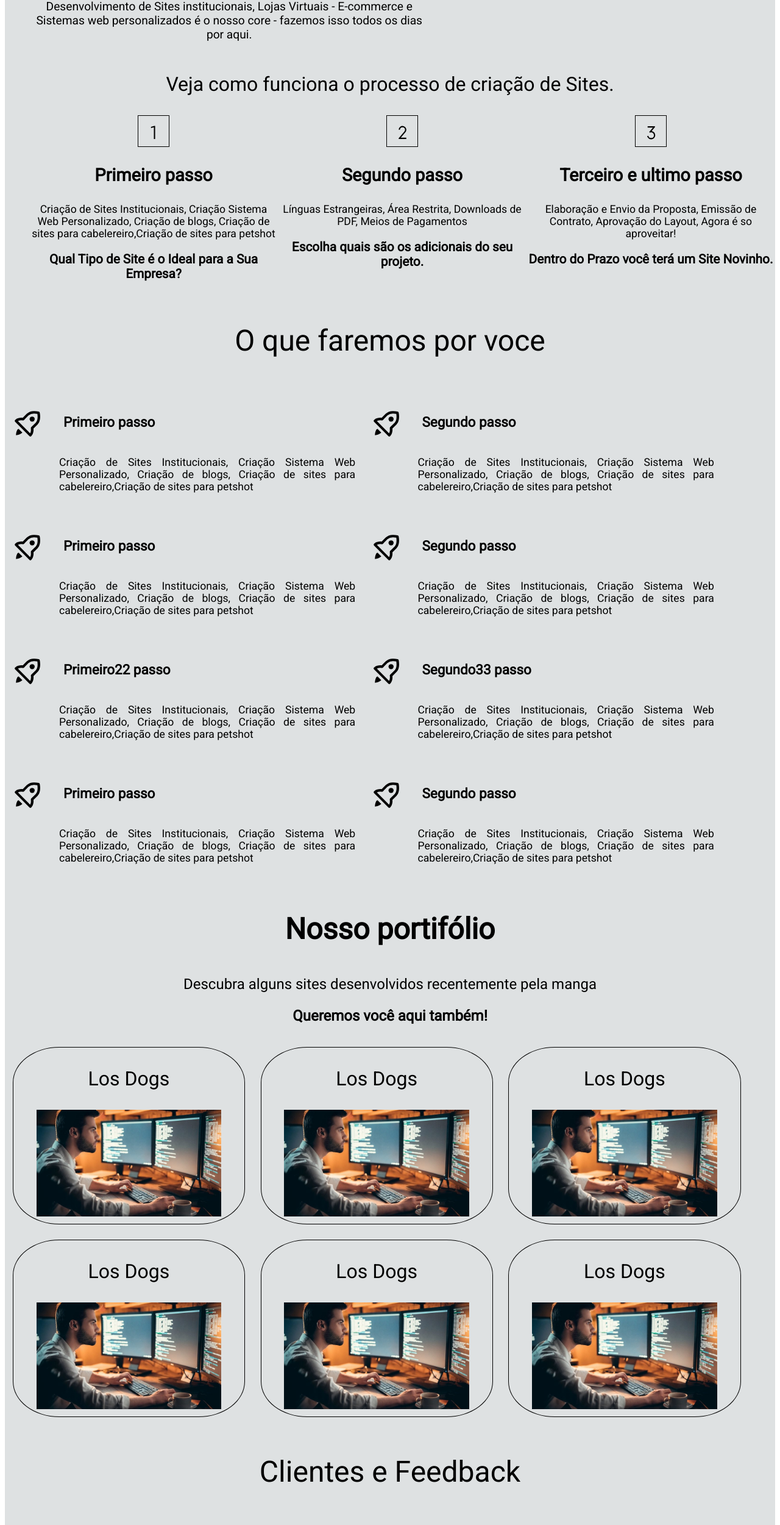
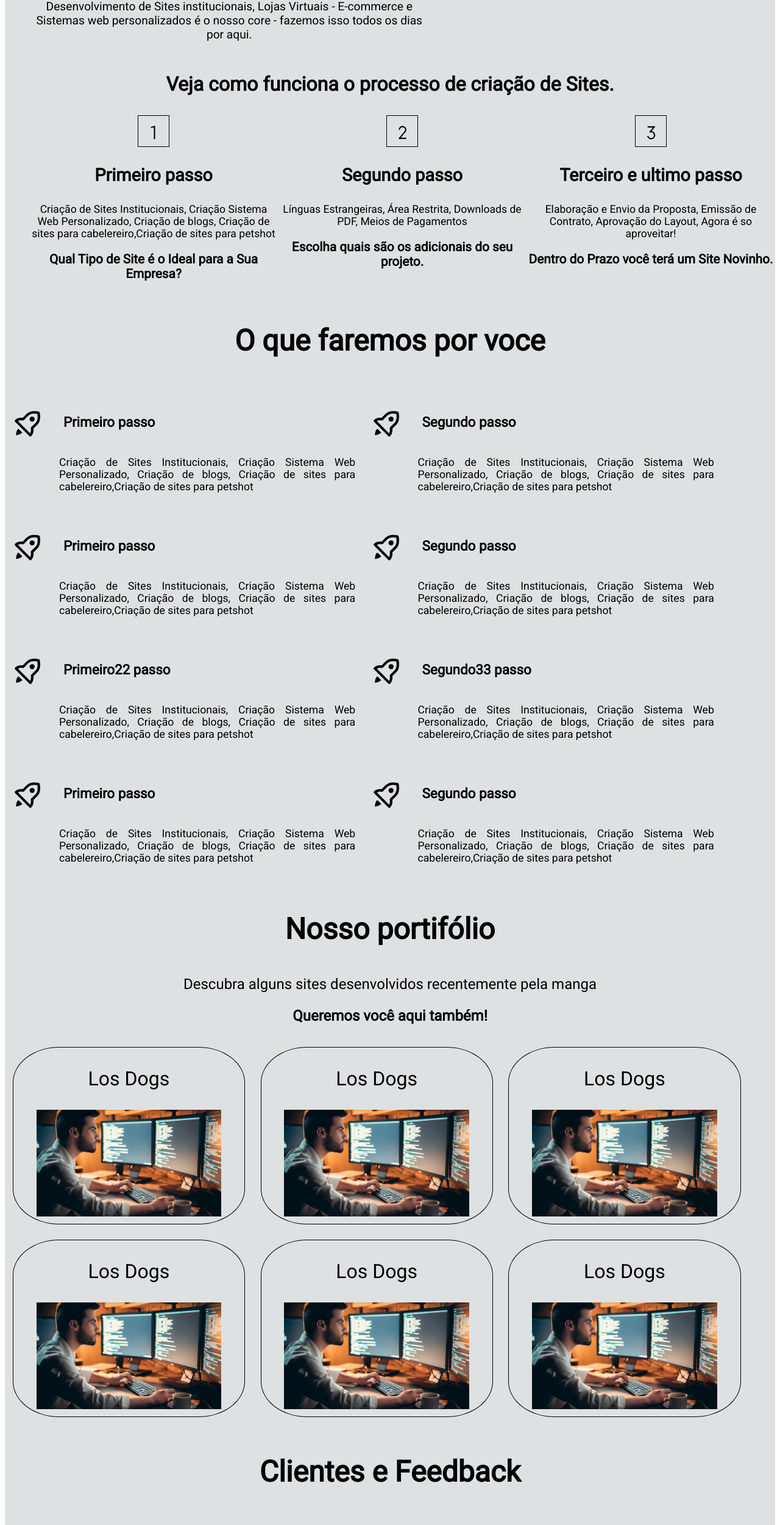
Before and after one commit to BrunoSoaresE/Manga, a Next.js app: page / in a window 1280 px wide. Shown: the part 795-3296 px from the top of the page at 61% size. Built offline with nearby package versions, Linux system fonts and the light colour scheme.

Commit message:
Pequenos ajustes

```diff
--- a/subPages/Clientes/Clientes.module.css
+++ b/subPages/Clientes/Clientes.module.css
@@ -6,6 +6,7 @@
 
 .clienteTitulo{
   font-size: 3em;
+  font-weight: bold;
 }
 
 
--- a/subPages/ComoFunciona/ComoFunciona.module.css
+++ b/subPages/ComoFunciona/ComoFunciona.module.css
@@ -1,6 +1,7 @@
 .comoFuncionaTitulo{
   text-align: center;
   font-size: 2em;
+  font-weight: bold;
 
 }
 .comoFuncionaUl {
--- a/subPages/FaleConosco/FaleConosco.module.css
+++ b/subPages/FaleConosco/FaleConosco.module.css
@@ -7,6 +7,7 @@
 
 .FaleConoscoTitulo {
   font-size: 2em;
+  font-weight: bold;
 }
 
 .FaleConoscoTexto {
@@ -65,5 +66,4 @@
   margin: auto;
   border-radius: 15px;
   padding: 0.5vh;
-  font-weight: 600;
 }
--- a/subPages/Funcionalidades/Funcionalidades.module.css
+++ b/subPages/Funcionalidades/Funcionalidades.module.css
@@ -1,6 +1,7 @@
 .funcionalidadesTitulo {
   text-align: center;
   font-size: 3em;
+  font-weight: bold;
 
 }
 
```
